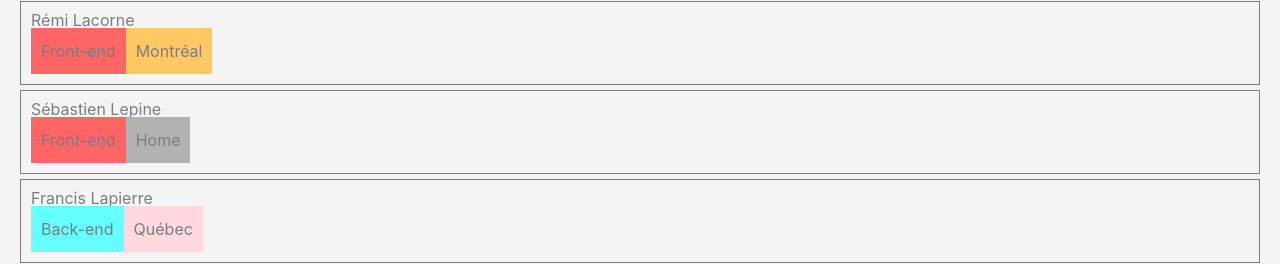
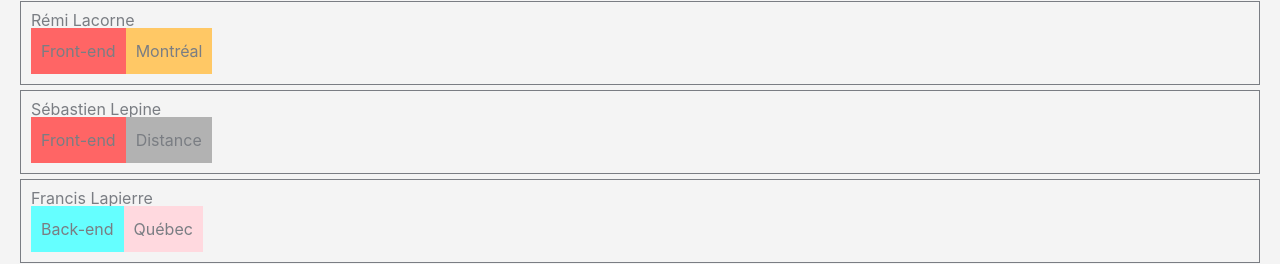
Before and after one commit to fynnen/krash, a React (Create React App) app: page / in a window 1280 px wide. Shown: the part 166-430 px from the top of the page. Built offline with nearby package versions, Linux system fonts and the light colour scheme.

Commit message:
changer Home pour Distance

```diff
--- a/src/constants.js
+++ b/src/constants.js
@@ -7,7 +7,7 @@ export const SORTMETHODS = {
 export const LOCATIONS = {
   MTL: {id: "mtl", name: "Montréal"},
   QC: {id: "qc", name: "Québec"},
-  HOME: {id: "home", name: "Home"},
+  HOME: {id: "home", name: "Distance"},
 };
 
 export const ROLES = {
```
